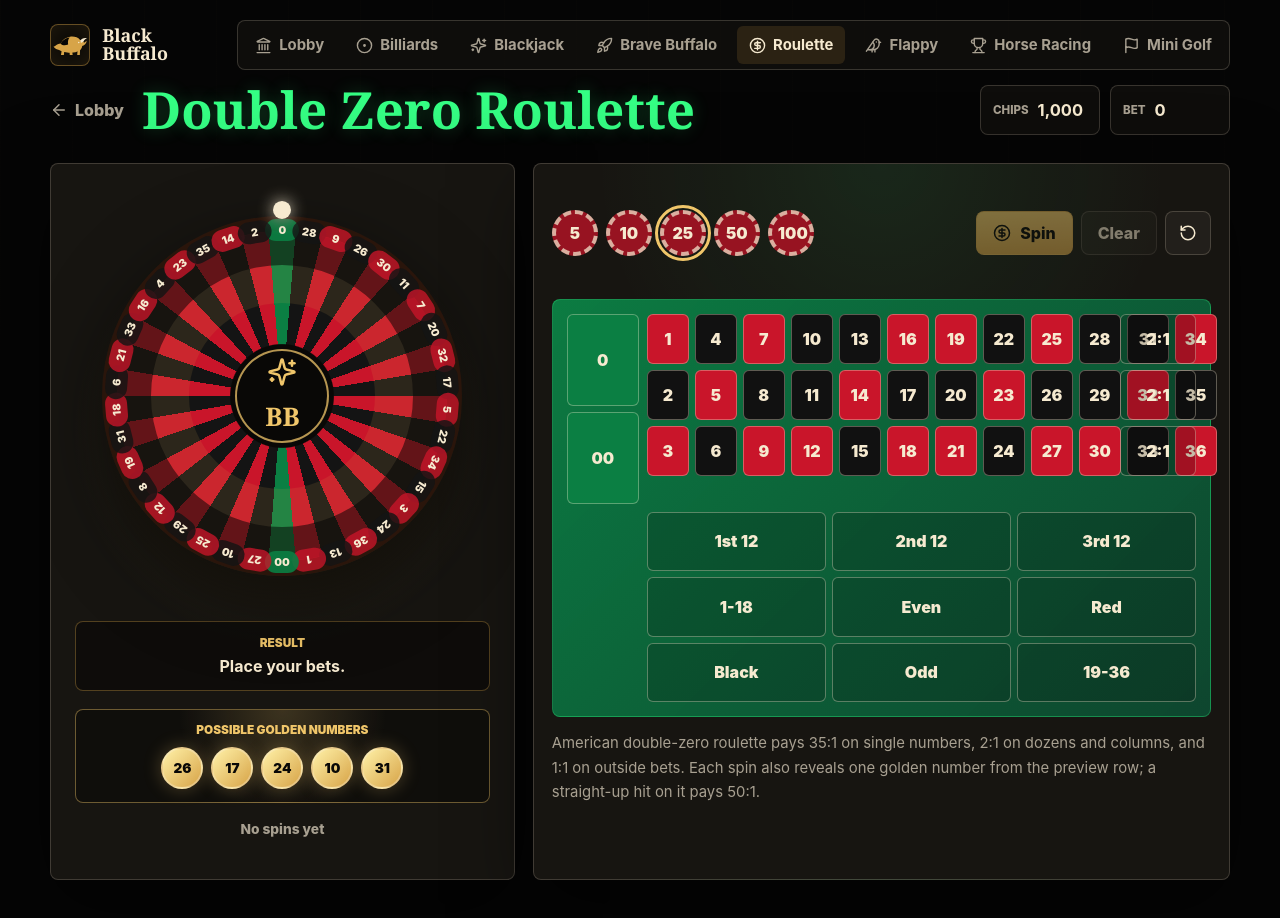
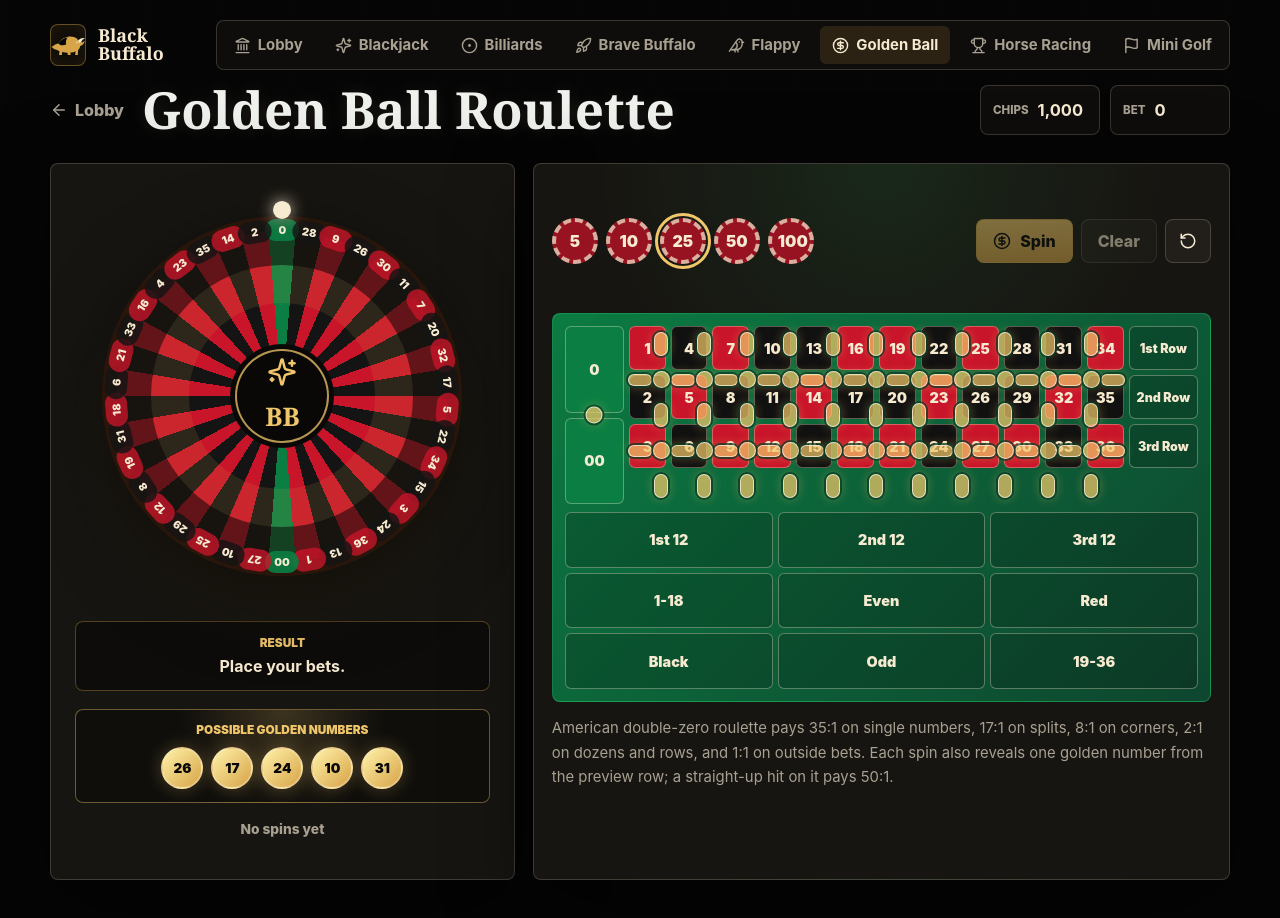
Before and after one commit to garrett-fiorito/Buffalo-Games, a React (Vite) app: page /games/roulette in a window 1280 px wide. Built offline with nearby package versions, Linux system fonts and the light colour scheme.

Commit message:
Expand roulette betting and rename Golden Ball Roulette

```diff
--- a/src/components/SiteLayout.tsx
+++ b/src/components/SiteLayout.tsx
@@ -27,18 +27,18 @@ export function SiteLayout({ children }: SiteLayoutProps) {
             Lobby
           </NavLink>
           <NavLink
+            to="/games/blackjack"
+            className={({ isActive }) => (isActive ? "active" : "")}
+          >
+            <Sparkles size={17} aria-hidden="true" />
+            Blackjack
+          </NavLink>
+          <NavLink
             to="/games/billiards"
             className={({ isActive }) => (isActive ? "active" : "")}
           >
             <CircleDot size={17} aria-hidden="true" />
             Billiards
-          </NavLink>
-          <NavLink
-            to="/games/blackjack"
-            className={({ isActive }) => (isActive ? "active" : "")}
-          >
-            <Sparkles size={17} aria-hidden="true" />
-            Blackjack
           </NavLink>
           <NavLink
             to="/games/brave-buffalo"
@@ -48,18 +48,18 @@ export function SiteLayout({ children }: SiteLayoutProps) {
             Brave Buffalo
           </NavLink>
           <NavLink
-            to="/games/roulette"
-            className={({ isActive }) => (isActive ? "active" : "")}
-          >
-            <CircleDollarSign size={17} aria-hidden="true" />
-            Roulette
-          </NavLink>
-          <NavLink
             to="/games/flappy-buffalo"
             className={({ isActive }) => (isActive ? "active" : "")}
           >
             <Bird size={17} aria-hidden="true" />
             Flappy
+          </NavLink>
+          <NavLink
+            to="/games/roulette"
+            className={({ isActive }) => (isActive ? "active" : "")}
+          >
+            <CircleDollarSign size={17} aria-hidden="true" />
+            Golden Ball
           </NavLink>
           <NavLink
             to="/games/horse-racing"
--- a/src/games/registry.tsx
+++ b/src/games/registry.tsx
@@ -71,10 +71,10 @@ export const games: GameDefinition[] = [
   },
   {
     id: "roulette",
-    name: "Double Zero Roulette",
+    name: "Golden Ball Roulette",
     path: "/games/roulette",
     description:
-      "Play American double-zero roulette with a polished wheel, casino felt betting table, chip rack, and accurate payouts.",
+      "Play American double-zero roulette with a golden 50x target, polished wheel, casino felt betting table, and accurate payouts.",
     playTime: "Casino",
     status: "Live",
     art: (
@@ -86,6 +86,7 @@ export const games: GameDefinition[] = [
           <span>32</span>
         </span>
         <span className="roulette-card-ball" />
+        <span className="roulette-card-golden-ball" />
         <span className="roulette-card-chip roulette-card-chip--one">25</span>
         <span className="roulette-card-chip roulette-card-chip--two">100</span>
       </div>
--- a/src/games/roulette/RoulettePage.tsx
+++ b/src/games/roulette/RoulettePage.tsx
@@ -25,7 +25,13 @@ import type {
 
 type RouletteAction =
   | { type: "chip"; value: number }
-  | { type: "bet"; kind: RouletteBetKind; label: string; number?: RoulettePocketValue }
+  | {
+      type: "bet";
+      kind: RouletteBetKind;
+      label: string;
+      number?: RoulettePocketValue;
+      numbers?: RoulettePocketValue[];
+    }
   | { type: "clear" }
   | { type: "spin" }
   | { type: "finish"; pocket: RoulettePocket; goldenPocket: RoulettePocket }
@@ -33,7 +39,6 @@ type RouletteAction =
 
 const pocketAngle = 360 / rouletteWheel.length;
 const rouletteNumbers = Array.from({ length: 36 }, (_, index) => String(index + 1) as RoulettePocketValue);
-const straightNumbers: RoulettePocketValue[] = ["0", "00", ...rouletteNumbers];
 
 type PendingSpin = {
   pocket: RoulettePocket;
@@ -53,12 +58,21 @@ type RouletteSpinStyle = {
   jitterTwo: number;
 };
 
+type InsideBetDefinition = {
+  id: string;
+  label: string;
+  numbers: RoulettePocketValue[];
+  gridColumn: number;
+  gridRow: number;
+  orientation?: "horizontal" | "vertical";
+};
+
 function rouletteReducer(state: RouletteState, action: RouletteAction): RouletteState {
   switch (action.type) {
     case "chip":
       return setSelectedChip(state, action.value);
     case "bet":
-      return placeBet(state, action.kind, action.label, action.number);
+      return placeBet(state, action.kind, action.label, action.number, action.numbers);
     case "clear":
       return clearBets(state);
     case "spin":
@@ -147,7 +161,7 @@ export function RoulettePage() {
             <ArrowLeft size={18} aria-hidden="true" />
             Lobby
           </Link>
-          <h1 id="roulette-title">Double Zero Roulette</h1>
+          <h1 id="roulette-title">Golden Ball Roulette</h1>
         </div>
         <div className="table-stats" aria-label="Roulette stats">
           <Stat label="Chips" value={state.chips.toLocaleString()} />
@@ -264,6 +278,7 @@ export function RoulettePage() {
           </div>
 
           <div className="roulette-felt">
+            <div className="roulette-inside-board">
               <div className="roulette-zeroes">
                 {(["0", "00"] as RoulettePocketValue[]).map((number) => (
                   <BetButton
@@ -275,6 +290,13 @@ export function RoulettePage() {
                     onClick={() => dispatch({ type: "bet", kind: "straight", label: number, number })}
                   />
                 ))}
+                <InsideBetButton
+                  className="roulette-inside-bet roulette-inside-bet--zero-split"
+                  label="0/00"
+                  amount={betLookup.get(getInsideBetId("split", ["0", "00"]))}
+                  disabled={state.phase === "spinning"}
+                  onClick={() => dispatchInsideBet(dispatch, "split", ["0", "00"])}
+                />
               </div>
 
               <div className="roulette-number-grid">
@@ -288,29 +310,54 @@ export function RoulettePage() {
                     onClick={() => dispatch({ type: "bet", kind: "straight", label: number, number })}
                   />
                 ))}
+                <div className="roulette-inside-markers" aria-label="Split and corner bets">
+                  {getSplitBets().map((bet) => (
+                    <InsideBetButton
+                      key={bet.id}
+                      className={`roulette-inside-bet roulette-inside-bet--${bet.orientation}`}
+                      label={bet.label}
+                      amount={betLookup.get(bet.id)}
+                      disabled={state.phase === "spinning"}
+                      style={{
+                        gridColumn: bet.gridColumn,
+                        gridRow: bet.gridRow,
+                      }}
+                      onClick={() => dispatchInsideBet(dispatch, "split", bet.numbers)}
+                    />
+                  ))}
+                  {getCornerBets().map((bet) => (
+                    <InsideBetButton
+                      key={bet.id}
+                      className="roulette-inside-bet roulette-inside-bet--corner"
+                      label={bet.label}
+                      amount={betLookup.get(bet.id)}
+                      disabled={state.phase === "spinning"}
+                      style={{
+                        gridColumn: bet.gridColumn,
+                        gridRow: bet.gridRow,
+                      }}
+                      onClick={() => dispatchInsideBet(dispatch, "corner", bet.numbers)}
+                    />
+                  ))}
+                </div>
               </div>
 
-            <div className="roulette-column-grid">
+              <div className="roulette-row-grid">
                 {[
-                ["column1", "2:1"],
-                ["column2", "2:1"],
-                ["column3", "2:1"],
+                  ["row1", "1st Row"],
+                  ["row2", "2nd Row"],
+                  ["row3", "3rd Row"],
                 ].map(([kind, label]) => (
                   <BetButton
                     key={kind}
-                  className="roulette-outside"
+                    className="roulette-outside roulette-row-bet"
                     label={label}
                     amount={betLookup.get(kind)}
                     disabled={state.phase === "spinning"}
-                  onClick={() =>
-                    dispatch({
-                      type: "bet",
-                      kind: kind as RouletteBetKind,
-                      label: `Column ${kind.slice(-1)}`,
-                    })
-                  }
+                    onClick={() => dispatch({ type: "bet", kind: kind as RouletteBetKind, label })}
                   />
                 ))}
+              </div>
             </div>
 
             <div className="roulette-outside-grid">
@@ -327,7 +374,7 @@ export function RoulettePage() {
           </div>
 
           <p className="table-note">
-            American double-zero roulette pays 35:1 on single numbers, 2:1 on dozens and columns, and 1:1 on outside bets.
+            American double-zero roulette pays 35:1 on single numbers, 17:1 on splits, 8:1 on corners, 2:1 on dozens and rows, and 1:1 on outside bets.
             Each spin also reveals one golden number from the preview row; a straight-up hit on it pays 50:1.
           </p>
         </div>
@@ -379,6 +426,36 @@ function BetButton({
   );
 }
 
+function InsideBetButton({
+  className,
+  label,
+  amount,
+  disabled,
+  style,
+  onClick,
+}: {
+  className: string;
+  label: string;
+  amount?: number;
+  disabled?: boolean;
+  style?: CSSProperties;
+  onClick: () => void;
+}) {
+  return (
+    <button
+      className={className}
+      type="button"
+      disabled={disabled}
+      style={style}
+      aria-label={`${label} bet`}
+      title={label}
+      onClick={onClick}
+    >
+      <span>{amount ?? ""}</span>
+    </button>
+  );
+}
+
 function Stat({ label, value }: { label: string; value: string | number }) {
   return (
     <div className="stat-pill">
@@ -386,6 +463,85 @@ function Stat({ label, value }: { label: string; value: string | number }) {
       <strong>{value}</strong>
     </div>
   );
+}
+
+function dispatchInsideBet(
+  dispatch: Dispatch<RouletteAction>,
+  kind: "split" | "corner",
+  numbers: RoulettePocketValue[],
+) {
+  dispatch({
+    type: "bet",
+    kind,
+    label: numbers.join("/"),
+    numbers,
+  });
+}
+
+function getSplitBets(): InsideBetDefinition[] {
+  const bets: InsideBetDefinition[] = [];
+
+  for (let column = 1; column <= 11; column += 1) {
+    for (let row = 1; row <= 3; row += 1) {
+      const numbers = [getRouletteGridNumber(row, column), getRouletteGridNumber(row, column + 1)];
+      bets.push({
+        id: getInsideBetId("split", numbers),
+        label: numbers.join("/"),
+        numbers,
+        gridColumn: column * 2,
+        gridRow: row * 2 - 1,
+        orientation: "horizontal",
+      });
+    }
+  }
+
+  for (let column = 1; column <= 12; column += 1) {
+    for (let row = 1; row <= 2; row += 1) {
+      const numbers = [getRouletteGridNumber(row, column), getRouletteGridNumber(row + 1, column)];
+      bets.push({
+        id: getInsideBetId("split", numbers),
+        label: numbers.join("/"),
+        numbers,
+        gridColumn: column * 2 - 1,
+        gridRow: row * 2,
+        orientation: "vertical",
+      });
+    }
+  }
+
+  return bets;
+}
+
+function getCornerBets(): InsideBetDefinition[] {
+  const bets: InsideBetDefinition[] = [];
+
+  for (let column = 1; column <= 11; column += 1) {
+    for (let row = 1; row <= 2; row += 1) {
+      const numbers = [
+        getRouletteGridNumber(row, column),
+        getRouletteGridNumber(row + 1, column),
+        getRouletteGridNumber(row, column + 1),
+        getRouletteGridNumber(row + 1, column + 1),
+      ];
+      bets.push({
+        id: getInsideBetId("corner", numbers),
+        label: numbers.join("/"),
+        numbers,
+        gridColumn: column * 2,
+        gridRow: row * 2,
+      });
+    }
+  }
+
+  return bets;
+}
+
+function getRouletteGridNumber(row: number, column: number): RoulettePocketValue {
+  return String((column - 1) * 3 + row) as RoulettePocketValue;
+}
+
+function getInsideBetId(kind: "split" | "corner", numbers: RoulettePocketValue[]): string {
+  return `${kind}-${numbers.join("-")}`;
 }
 
 function getResultText(state: RouletteState): string {
--- a/src/games/roulette/rouletteTypes.ts
+++ b/src/games/roulette/rouletteTypes.ts
@@ -47,12 +47,17 @@ export type RoulettePocket = {
 
 export type RouletteBetKind =
   | "straight"
+  | "split"
+  | "corner"
   | "red"
   | "black"
   | "odd"
   | "even"
   | "low"
   | "high"
+  | "row1"
+  | "row2"
+  | "row3"
   | "dozen1"
   | "dozen2"
   | "dozen3"
@@ -66,6 +71,7 @@ export type RouletteBet = {
   label: string;
   amount: number;
   number?: RoulettePocketValue;
+  numbers?: RoulettePocketValue[];
 };
 
 export type RoulettePhase = "betting" | "spinning" | "result";
--- a/src/styles/global.css
+++ b/src/styles/global.css
@@ -733,6 +733,22 @@ h1 {
   box-shadow: 0 0 18px rgba(246, 234, 208, 0.8);
 }
 
+.roulette-card-golden-ball {
+  position: absolute;
+  top: 36px;
+  right: 44px;
+  width: 28px;
+  height: 28px;
+  border: 2px solid rgba(246, 234, 208, 0.82);
+  border-radius: 50%;
+  background:
+    radial-gradient(circle at 34% 32%, #fff6ca 0 18%, transparent 19%),
+    radial-gradient(circle at 50% 50%, #ffd866, #c88a16 72%);
+  box-shadow:
+    0 0 24px rgba(255, 216, 102, 0.86),
+    0 12px 24px rgba(0, 0, 0, 0.34);
+}
+
 .roulette-card-chip {
   position: absolute;
   display: grid;
@@ -1077,10 +1093,10 @@ h1 {
 .table-hero h1 {
   max-width: 880px;
   margin-bottom: 0;
-  color: #35ff84;
+  color: #f0f2ed;
   font-size: clamp(1.9rem, 4vw, 3.25rem);
   line-height: 1;
-  text-shadow: 0 0 18px rgba(53, 255, 132, 0.24);
+  text-shadow: 0 0 18px rgba(246, 234, 208, 0.12);
   white-space: nowrap;
 }
 
@@ -2185,9 +2201,9 @@ body.mini-golf-game-active {
 
 .roulette-felt {
   display: grid;
-  grid-template-columns: 72px minmax(0, 1fr) 76px;
   gap: 8px;
-  padding: 14px;
+  overflow-x: auto;
+  padding: 12px;
   border: 1px solid rgba(53, 255, 132, 0.28);
   border-radius: var(--radius);
   background:
@@ -2195,42 +2211,52 @@ body.mini-golf-game-active {
     #0d5f3d;
 }
 
+.roulette-inside-board {
+  display: grid;
+  grid-template-columns: minmax(48px, 0.12fr) minmax(0, 1fr) minmax(58px, 0.14fr);
+  gap: 5px;
+  min-width: 530px;
+}
+
 .roulette-zeroes,
 .roulette-number-grid,
-.roulette-column-grid,
+.roulette-row-grid,
 .roulette-outside-grid {
   display: grid;
-  gap: 6px;
+  gap: 5px;
 }
 
 .roulette-zeroes {
+  position: relative;
   grid-template-rows: repeat(2, minmax(0, 1fr));
 }
 
 .roulette-number-grid {
-  grid-template-columns: repeat(12, minmax(42px, 1fr));
+  position: relative;
+  grid-template-columns: repeat(12, minmax(30px, 1fr));
   grid-auto-flow: column;
-  grid-template-rows: repeat(3, 50px);
-}
-
-.roulette-column-grid {
-  grid-template-rows: repeat(3, 50px);
+  grid-template-rows: repeat(3, 44px);
+}
+
+.roulette-row-grid {
+  grid-template-rows: repeat(3, 44px);
 }
 
 .roulette-outside-grid {
-  grid-column: 2 / 4;
   grid-template-columns: repeat(3, minmax(0, 1fr));
+  min-width: 530px;
 }
 
 .roulette-number,
 .roulette-outside {
   position: relative;
   display: grid;
-  min-height: 50px;
+  min-height: 44px;
   place-items: center;
   border: 1px solid rgba(246, 234, 208, 0.34);
   border-radius: 6px;
   color: var(--color-cream);
+  font-size: clamp(0.72rem, 1.3vw, 0.9rem);
   font-weight: 900;
 }
 
@@ -2252,8 +2278,14 @@ body.mini-golf-game-active {
   background: rgba(5, 5, 5, 0.2);
 }
 
+.roulette-row-bet {
+  font-size: clamp(0.62rem, 1.1vw, 0.78rem);
+  text-align: center;
+}
+
 .roulette-number strong,
-.roulette-outside strong {
+.roulette-outside strong,
+.roulette-inside-bet span {
   position: absolute;
   right: 4px;
   bottom: 4px;
@@ -2266,6 +2298,84 @@ body.mini-golf-game-active {
   color: var(--color-cream);
   background: #971321;
   font-size: 0.68rem;
+}
+
+.roulette-inside-markers {
+  position: absolute;
+  z-index: 3;
+  inset: 0;
+  display: grid;
+  grid-template-columns: repeat(23, minmax(0, 1fr));
+  grid-template-rows: repeat(5, minmax(0, 1fr));
+  pointer-events: none;
+}
+
+.roulette-inside-bet {
+  position: relative;
+  z-index: 4;
+  display: grid;
+  place-items: center;
+  border: 1px solid rgba(246, 234, 208, 0.82);
+  color: var(--color-cream);
+  background: rgba(240, 198, 106, 0.72);
+  box-shadow:
+    0 0 0 2px rgba(4, 56, 34, 0.72),
+    0 0 12px rgba(240, 198, 106, 0.42);
+  pointer-events: auto;
+}
+
+.roulette-inside-bet:hover:not(:disabled),
+.roulette-inside-bet:focus-visible {
+  background: var(--color-gold-bright);
+  outline: 2px solid rgba(246, 234, 208, 0.9);
+  outline-offset: 2px;
+}
+
+.roulette-inside-bet--horizontal {
+  width: 12px;
+  height: 24px;
+  border-radius: 999px;
+  justify-self: center;
+  align-self: center;
+}
+
+.roulette-inside-bet--vertical {
+  width: 24px;
+  height: 12px;
+  border-radius: 999px;
+  justify-self: center;
+  align-self: center;
+}
+
+.roulette-inside-bet--corner,
+.roulette-inside-bet--zero-split {
+  width: 17px;
+  height: 17px;
+  border-radius: 50%;
+  justify-self: center;
+  align-self: center;
+}
+
+.roulette-inside-bet--zero-split {
+  position: absolute;
+  top: 50%;
+  left: 50%;
+  transform: translate(-50%, -50%);
+}
+
+.roulette-inside-bet span {
+  inset: auto 50% 50% auto;
+  right: auto;
+  bottom: auto;
+  transform: translate(50%, 50%);
+  min-width: 20px;
+  min-height: 20px;
+  background: #7c111e;
+  font-size: 0.58rem;
+}
+
+.roulette-inside-bet span:empty {
+  display: none;
 }
 
 .horse-layout {
@@ -2899,23 +3009,9 @@ input[type="range"] {
     object-fit: contain;
   }
 
-  .roulette-felt {
-    grid-template-columns: 58px minmax(0, 1fr);
-  }
-
-  .roulette-number-grid {
-    grid-template-columns: repeat(6, minmax(40px, 1fr));
-    grid-template-rows: repeat(6, 46px);
-  }
-
-  .roulette-column-grid {
-    grid-column: 1 / 3;
-    grid-template-columns: repeat(3, minmax(0, 1fr));
-    grid-template-rows: 44px;
-  }
-
+  .roulette-inside-board,
   .roulette-outside-grid {
-    grid-column: 1 / 3;
+    min-width: 500px;
   }
 
   .pool-fullscreen-button,
@@ -2974,11 +3070,6 @@ input[type="range"] {
 
   .roulette-felt {
     padding: 10px;
-  }
-
-  .roulette-number-grid {
-    grid-template-columns: repeat(4, minmax(38px, 1fr));
-    grid-template-rows: repeat(9, 42px);
   }
 
   .roulette-outside-grid {
```
Also changed, not shown: src/games/roulette/rouletteEngine.ts (+38 -10 lines), 1 other file (tests, documents, lock files or other folders). Lines whose indentation alone changed are shown as unchanged.
